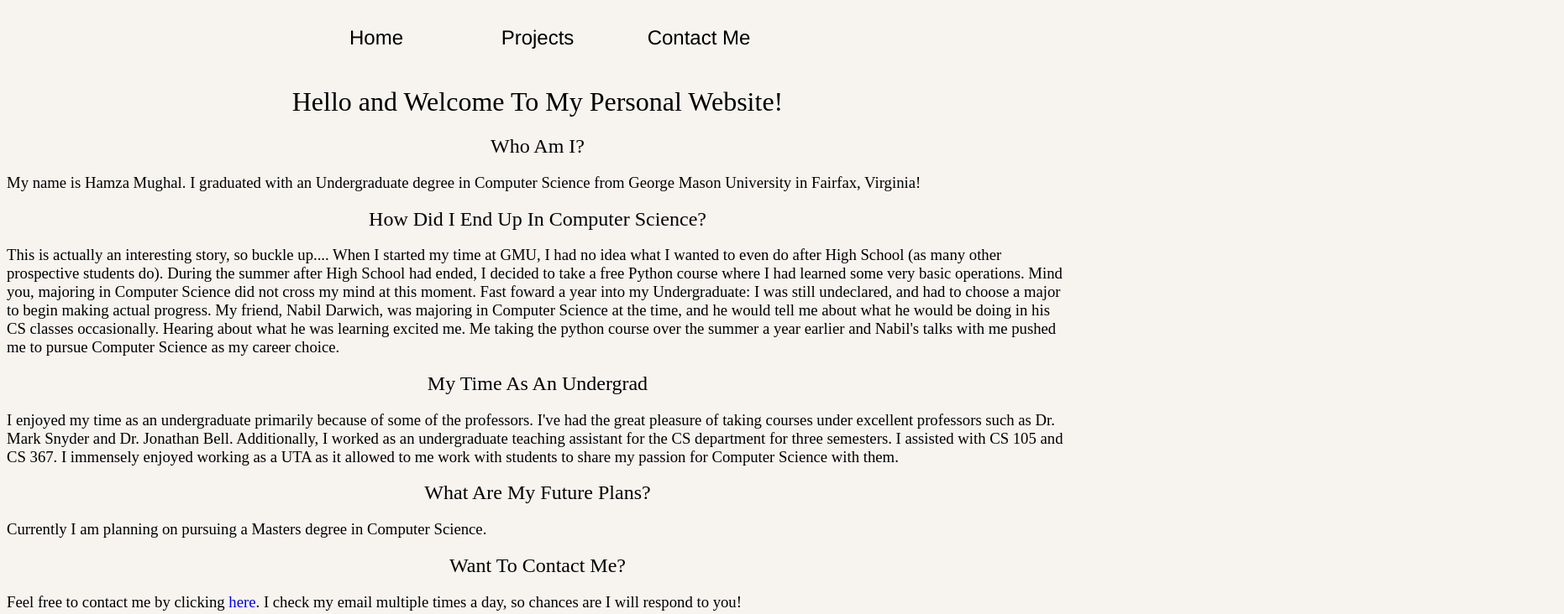
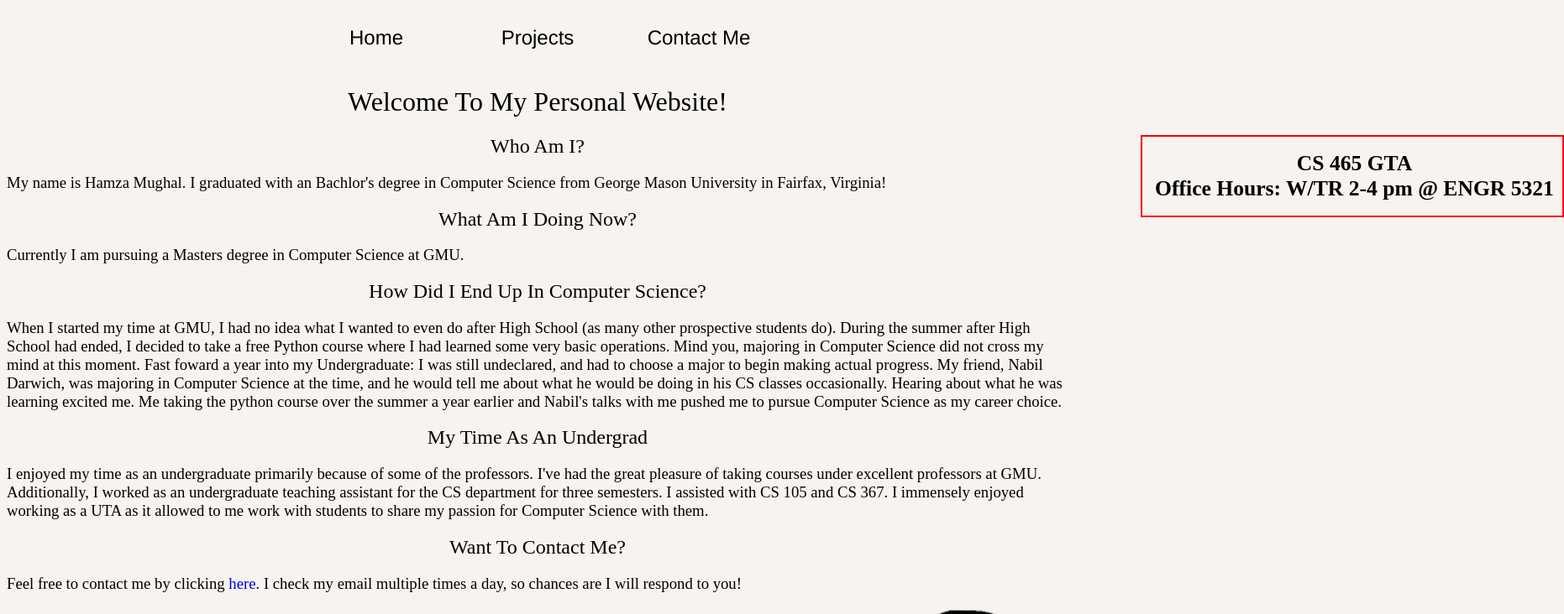
Before and after one commit to Hamza-Mughal/hamzamughal.com, a website: page public_html/index.html in a window 1280 px wide. Shown: the top 732 px of the page at 84% size, 1862 px wide, since content can reach past the window. Drawn offline with nearby package versions, Linux system fonts and the light colour scheme; files whose address does not match are found by name.

Commit message:
changes to website

```diff
--- a/public_html/index.html
+++ b/public_html/index.html
@@ -11,19 +11,31 @@
 </header>
 <body>
   <div class="welcome-message">
-    <h1>Hello and Welcome To My Personal Website!</h1>
+    <h1>Welcome To My Personal Website!</h1>
   </div>
+    <div class="GTA-info">
+      <div class="textbox-border">
+        <h1 class="GTA-header">CS 465 GTA<br />Office Hours: W/TR 2-4 pm @ ENGR 5321</h1>
+      </div>
+    </div>
 <div class="paragraph">
   <h1 class="paragraph-header">Who Am I?</h1>
   <div class="paragraph-body">
-      <h3>My name is Hamza Mughal. I graduated with an Undergraduate degree
+      <h3>My name is Hamza Mughal. I graduated with an Bachlor's degree
       in Computer Science from George Mason University in Fairfax, Virginia!</h3>
+  </div>
+</div>
+<div class="paragraph">
+  <h1 class="paragraph-header">What Am I Doing Now?</h1>
+  <div class="paragraph-body">
+      <h3>Currently I am pursuing a
+      Masters degree in Computer Science at GMU.</h3>
   </div>
 </div>
 <div class="paragraph">
   <h1 class="paragraph-header">How Did I End Up In Computer Science?</h1>
   <div class="paragraph-body">
-      <h3>This is actually an interesting story, so buckle up.... When I started my time at
+      <h3>When I started my time at
           GMU, I had no idea  what I wanted to even do after High School (as many other prospective students do). During the summer
           after High School had ended, I decided to take a free Python course where I had learned some very basic operations. Mind you,
           majoring in Computer Science did not cross my mind at this moment. Fast foward a year into my Undergraduate: I was still undeclared,
@@ -37,19 +49,19 @@
   <h1 class="paragraph-header">My Time As An Undergrad</h1>
   <div class="paragraph-body">
       <h3>I enjoyed my time as an undergraduate primarily because of some of the professors. I've had the great pleasure
-      of taking courses under excellent professors such as Dr. Mark Snyder and Dr. Jonathan Bell.
+      of taking courses under excellent professors at GMU.
       Additionally, I worked as an undergraduate teaching assistant for the CS department for three semesters. I assisted with
       CS 105 and CS 367. I immensely enjoyed working as a UTA as it allowed to me work with students to share my passion for Computer Science with them.
     </h3>
   </div>
 </div>
-<div class="paragraph">
+<!--- <div class="paragraph">
   <h1 class="paragraph-header">What Are My Future Plans?</h1>
   <div class="paragraph-body">
       <h3>Currently I am planning on pursuing a
       Masters degree in Computer Science.</h3>
   </div>
-</div>
+</div> --->
 <div class="paragraph">
   <h1 class="paragraph-header">Want To Contact Me?</h1>
   <div class="paragraph-body">
--- a/public_html/scss/main.scss
+++ b/public_html/scss/main.scss
@@ -147,3 +147,18 @@ body {
     display: block;
     z-index: 9999;
 }
+
+.GTA-info {
+  position: absolute;
+  float: right;
+  padding-left: 1350px;
+  .textbox-border {
+    width: 500px;
+border: solid red 2px;
+  }
+  .GTA-header {
+    font-size: 1.6em;
+    text-align: center;
+    padding-left: 5px;
+  }
+}
--- a/public_html/server.js
+++ b/public_html/server.js
@@ -7,8 +7,8 @@ app.use(bodyParser.urlencoded({ extended: false }));
 app.use(bodyParser.json())
 require("dotenv").config();
 
-var nodemailer = require('nodemailer');
-
+var nodemailer = require("nodemailer");
+var https = require("https");
 var transporter = nodemailer.createTransport({
   service: "gmail",
   auth: {
@@ -49,7 +49,7 @@ app.post("/contact", function(req, res){
         + ". Return to the contact page <a href='/contact'>here</a>.");
     }
   });
-  if(req.body['g-recaptcha-response'] === undefined || req.body['g-recaptcha-response'] === '' || req.body['g-recaptcha-response'] === null)
+  if(req.body["g-recaptcha-response"] === undefined || req.body["g-recaptcha-response"] === "" || req.body["g-recaptcha-response"] === null)
   {
 
     res.setHeader("Content-Type", "text/html");
@@ -61,7 +61,7 @@ app.post("/contact", function(req, res){
     console.log("Captcha Success");
     var mailOptions = {
       from: req.body.email,
-      to: 'hmughal2@masonlive.gmu.edu',
+      to: "hmughal2@masonlive.gmu.edu",
       subject: req.body["email-title"],
       text: req.body.name + " (email: " + req.body.email
       + ") has sent a new message: \n\n" + req.body.body
@@ -70,7 +70,7 @@ app.post("/contact", function(req, res){
     if (error) {
       console.log(error);
     } else {
-      console.log('Email sent: ' + info.response);
+      console.log("Email sent: " + info.response);
     }
   });
   res.setHeader("Content-Type", "text/html");
```
Also changed, not shown: public_html/css/main.css, public_html/public/css/main.css (deleted).
